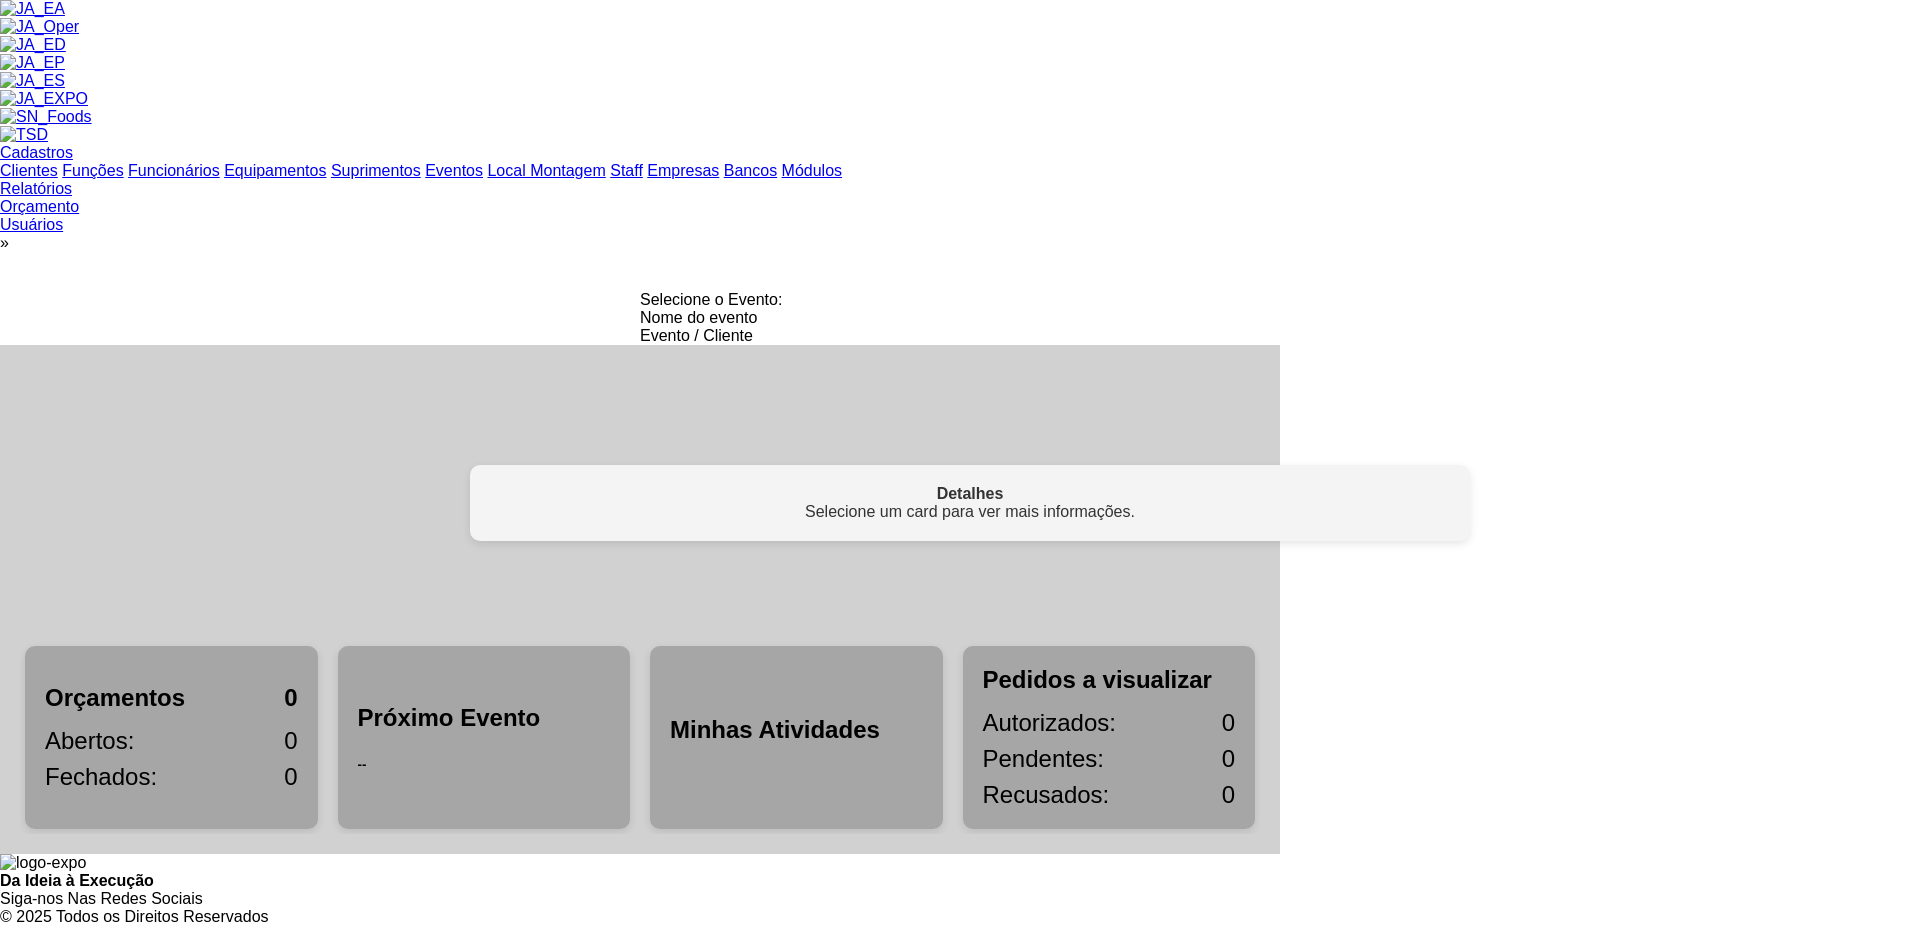
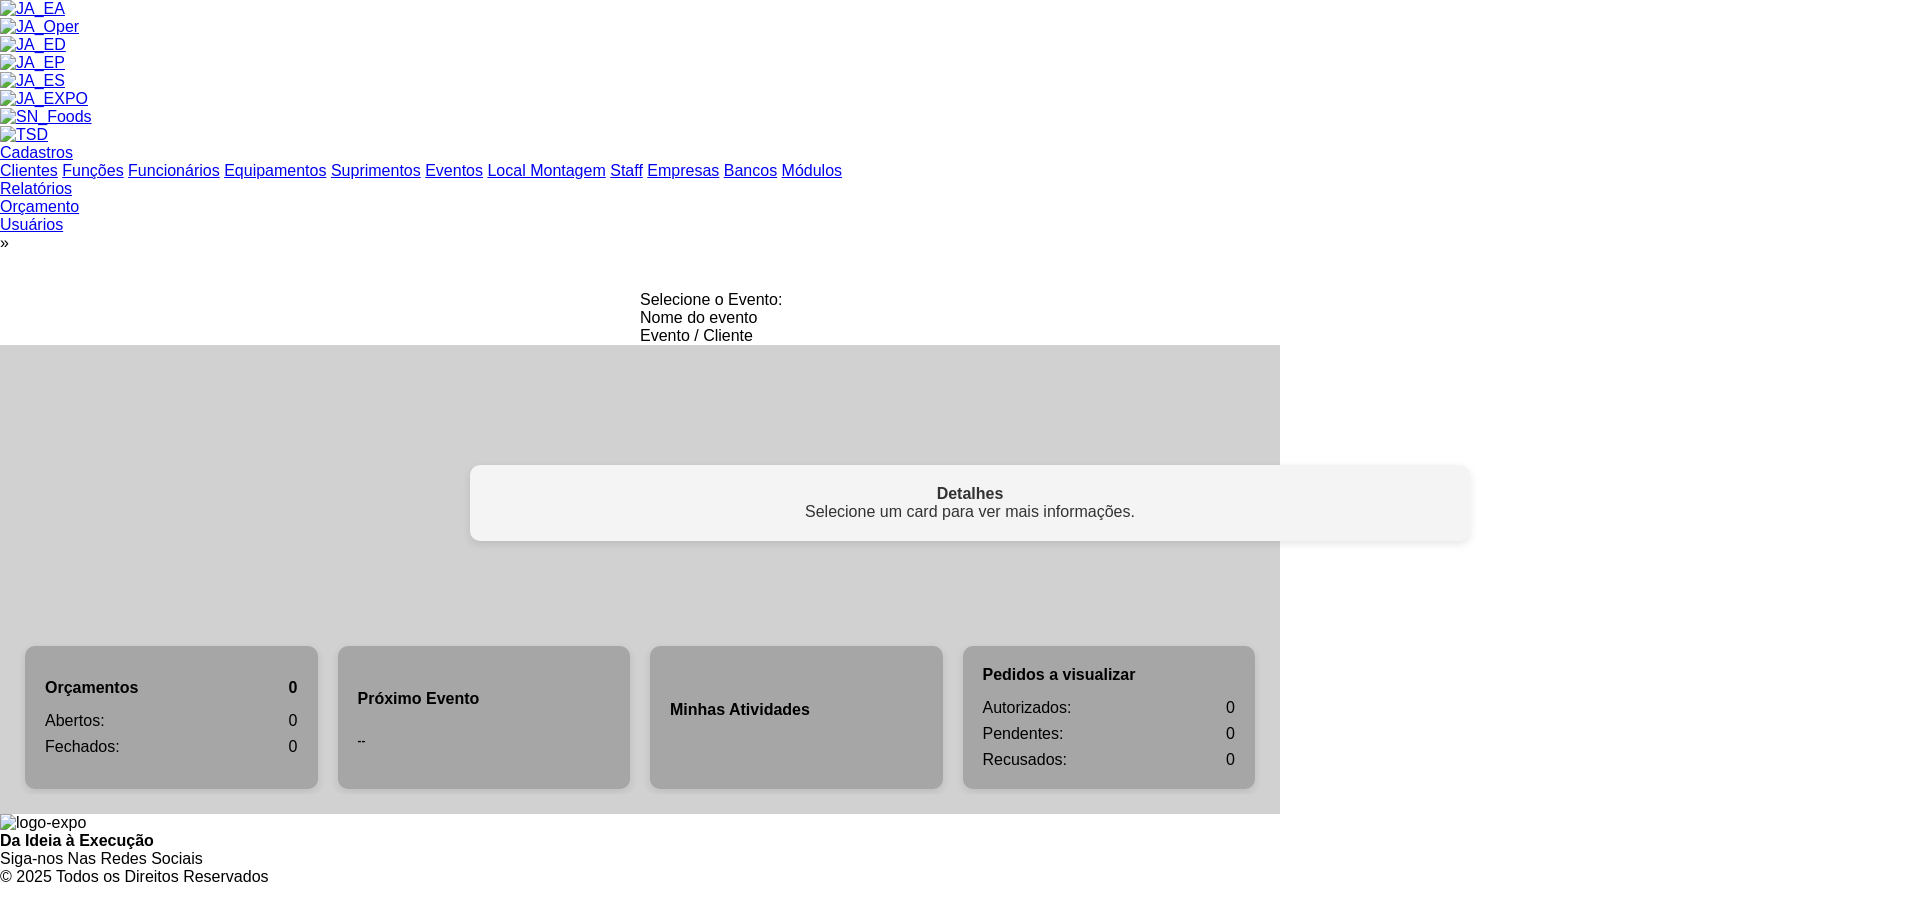

Main | Organização de media querie para telas até 1321px

--- a/public/css/index/Main.css
+++ b/public/css/index/Main.css
@@ -3246,6 +3246,17 @@ display: none;
   margin-bottom: 2px;
   display: block;
   }
+
+  .card span{
+    font-size: 16px;
+  }
+  .card div {
+    font-size: 14px;
+    font-weight: 600;
+  }
+  select#selectAno, .vec-title{
+    font-size: 18px;
+  }
 }
 
 /* De 1325px até 1472px */
